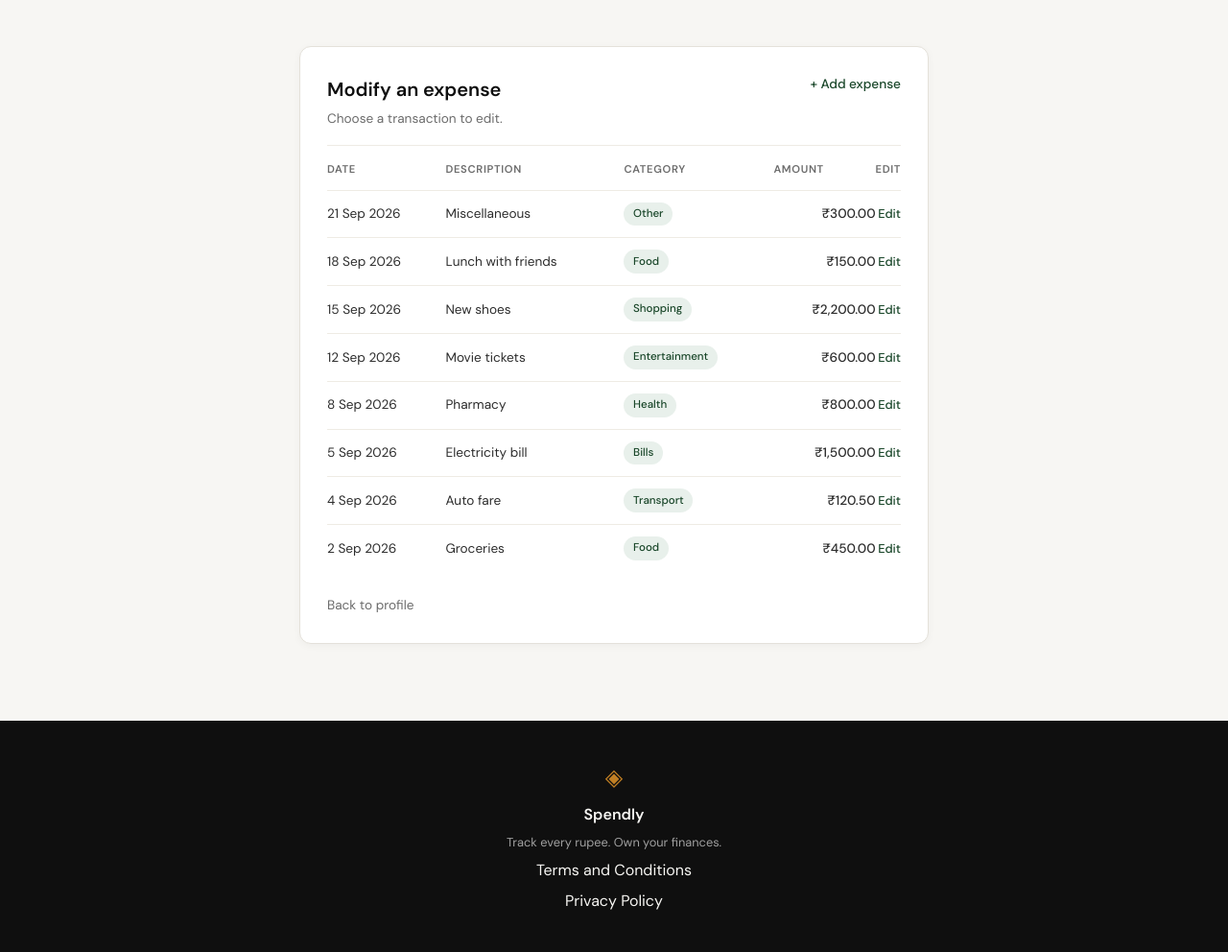
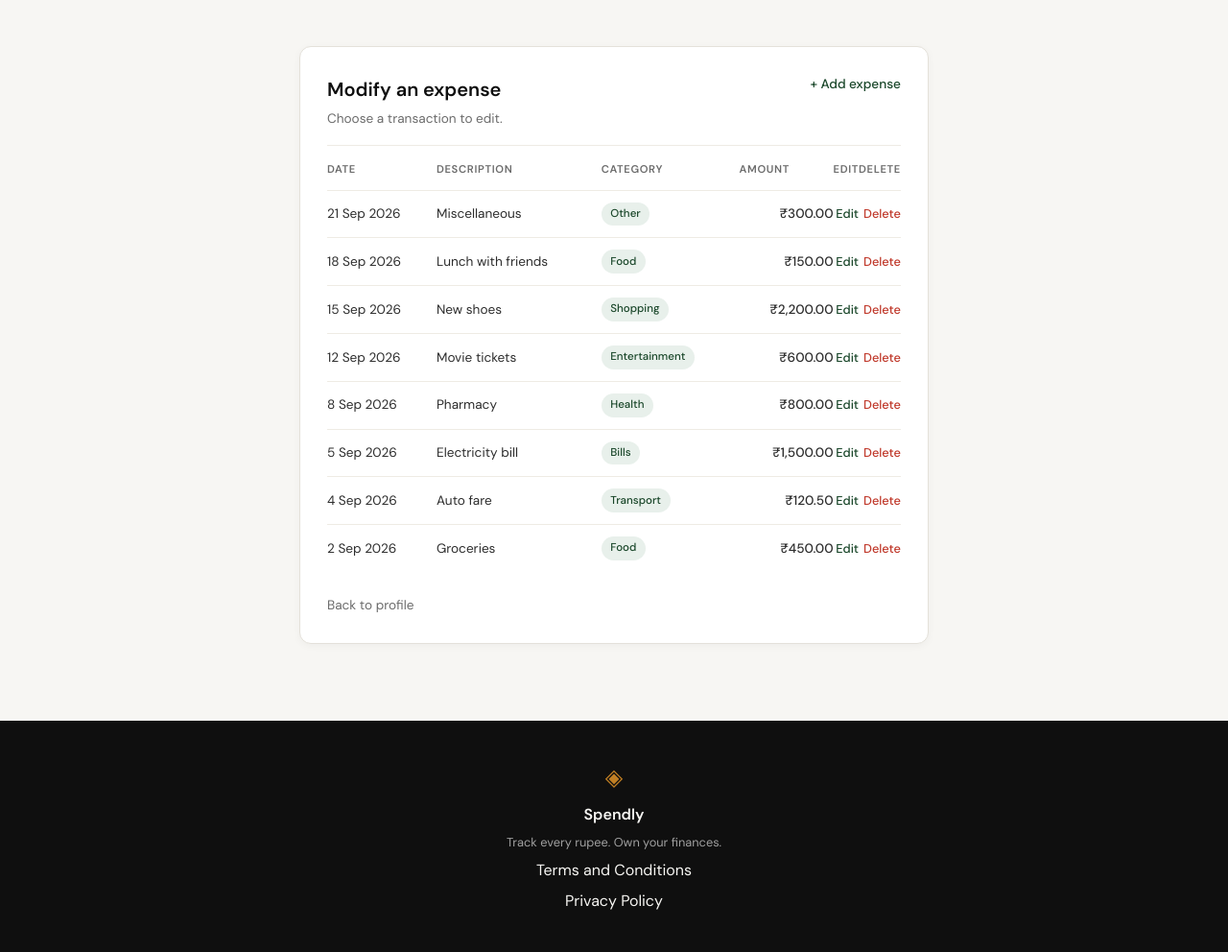
Before and after one commit to Kaanchi-256/spendly, a Flask app: page /expenses in a window 1280 px wide. Shown: the part 61-1053 px from the top of the page at 96% size. Run offline with Flask 3, Linux system fonts and the light colour scheme; the visitor is signed in with stand-in values (Sample User, id 1); data comes from the database, SQL or seed files in the repository; some libraries are stand-ins or nearby versions.

Commit message:
feat: add delete expense with confirmation from list and edit pages (#12)
Claude-Session: https://claude.ai/code/session_016DPazEXDwuoSqnA16CPGk4

Co-authored-by: Claude Sonnet 5 <noreply@anthropic.com>

```diff
--- a/app.py
+++ b/app.py
@@ -530,14 +530,25 @@ def edit_expense(id):
     return redirect(url_for("profile"))
 
 
-# ------------------------------------------------------------------ #
-# Placeholder routes — students will implement these                  #
-# ------------------------------------------------------------------ #
+@app.route("/expenses/<int:id>/delete", methods=["POST"])
+@login_required
+def delete_expense(id):
+    conn = get_db()
+    try:
+        cursor = conn.execute(
+            "DELETE FROM expenses WHERE id = ? AND user_id = ?",
+            (id, session["user_id"]),
+        )
+        conn.commit()
+    finally:
+        conn.close()
 
+    if cursor.rowcount == 0:
+        # 404 for "no such expense" and "not yours" alike — don't disclose.
+        abort(404)
 
-@app.route("/expenses/<int:id>/delete")
-def delete_expense(id):
-    return "Delete expense — coming in Step 9"
+    flash("Expense deleted.", "success")
+    return redirect(url_for("profile"))
 
 
 if __name__ == "__main__":
--- a/static/css/expenses.css
+++ b/static/css/expenses.css
@@ -101,6 +101,25 @@
     text-decoration: underline;
 }
 
+.expenses-delete-form {
+    display: inline;
+}
+
+.expenses-delete-btn {
+    background: none;
+    border: none;
+    padding: 0;
+    font: inherit;
+    font-size: 0.8rem;
+    font-weight: 500;
+    color: var(--danger);
+    cursor: pointer;
+}
+
+.expenses-delete-btn:hover {
+    text-decoration: underline;
+}
+
 .cat-badge {
     display: inline-block;
     padding: 0.2rem 0.6rem;
--- a/static/css/profile.css
+++ b/static/css/profile.css
@@ -47,6 +47,10 @@
 
 .add-expense-btn:hover {
     text-decoration: underline;
+}
+
+.add-expense-btn--danger {
+    color: var(--danger);
 }
 
 /* ------------------------------------------------------------------ */
--- /dev/null
+++ b/static/js/expenses.js
@@ -0,0 +1,10 @@
+// expenses.js — confirm before a delete-expense form is submitted.
+
+document.querySelectorAll('.expenses-delete-form, .edit-delete-form')
+    .forEach(function (form) {
+        form.addEventListener('submit', function (e) {
+            if (!window.confirm('Delete this expense? This cannot be undone.')) {
+                e.preventDefault();
+            }
+        });
+    });
--- a/templates/expenses.html
+++ b/templates/expenses.html
@@ -28,6 +28,7 @@
                     <th>Category</th>
                     <th class="expenses-table-amt">Amount</th>
                     <th class="expenses-table-action">Edit</th>
+                    <th class="expenses-table-action">Delete</th>
                 </tr>
             </thead>
             <tbody>
@@ -39,6 +40,11 @@
                     <td class="expenses-table-amt">{{ e.amount|inr }}</td>
                     <td class="expenses-table-action">
                         <a href="{{ url_for('edit_expense', id=e.id) }}" class="expenses-edit-link">Edit</a>
+                    </td>
+                    <td class="expenses-table-action">
+                        <form method="POST" action="{{ url_for('delete_expense', id=e.id) }}" class="expenses-delete-form">
+                            <button type="submit" class="expenses-delete-btn">Delete</button>
+                        </form>
                     </td>
                 </tr>
                 {% endfor %}
@@ -59,3 +65,7 @@
 </section>
 
 {% endblock %}
+
+{% block scripts %}
+<script src="{{ url_for('static', filename='js/expenses.js') }}"></script>
+{% endblock %}
--- a/templates/profile.html
+++ b/templates/profile.html
@@ -61,6 +61,7 @@
                 <span class="profile-card-actions">
                     <a href="{{ url_for('add_expense') }}" class="add-expense-btn">+ Add expense</a>
                     <a href="{{ url_for('list_expenses') }}" class="add-expense-btn">Modify expense</a>
+                    <a href="{{ url_for('list_expenses') }}" class="add-expense-btn add-expense-btn--danger">Delete expense</a>
                 </span>
             </div>
 
```
Also changed, not shown: static/css/edit-expense.css (+26 -0 lines), templates/edit_expense.html (+8 -0 lines), .claude/specs/09-delete-expense.md (added).
